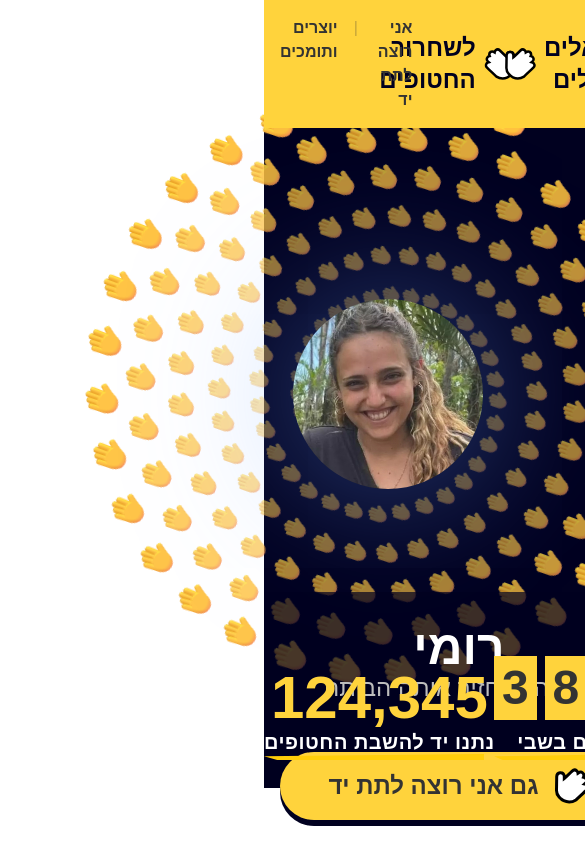
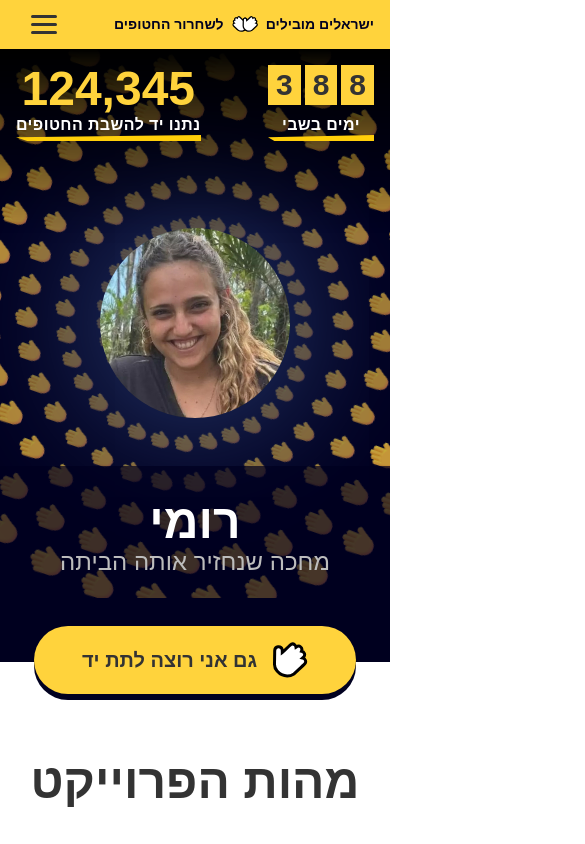
Before and after one commit to yakir-reznik/lend-a-hand, a Nuxt app: page / in a window 390 px wide. Shown: the top 844 px of the page, 585 px wide, since content can reach past the window. Built offline with nearby package versions, Linux system fonts and the light colour scheme.

Commit message:
mobile ui

```diff
--- /dev/null
+++ b/components/BurgerBtn.vue
@@ -0,0 +1,45 @@
+<template>
+	<button @click="emit('toggle')" class="w-14 desktop:hidden" :class="{ 'is-open': props.isOpen }">
+		<span class="top bg-dark-800 block h-[0.15rem] w-full rounded"></span>
+		<span class="mid bg-dark-800 block h-[0.15rem] w-full rounded"></span>
+		<span class="bot bg-dark-800 block h-[0.15rem] w-full rounded"></span>
+	</button>
+</template>
+
+<script setup>
+	const props = defineProps({
+		isOpen: {
+			type: Boolean,
+			required: false,
+			default: false,
+		},
+	})
+	const emit = defineEmits(['toggle'])
+</script>
+
+<style lang="sass" scoped>
+
+	button
+		padding: 0.95rem
+		transition: transform 300ms ease-out
+
+		&.is-open
+			transform: translateX(0.25rem)
+
+			.top
+				transform: rotate(225deg) translate(-7px, -1px) scaleX(0.35)
+
+			.mid
+				transform: scaleX(0.6)
+			.bot
+				transform: rotate(-225deg) translate(-7px, 1px) scaleX(0.35)
+				transition-delay: 80ms
+
+	span
+		transform-origin: center center
+		transition: transform 350ms ease-out, opacity 300ms
+
+	.mid
+		margin: 0.35rem 0
+		transition-delay: 150ms
+</style>
--- a/components/HandBtn.vue
+++ b/components/HandBtn.vue
@@ -1,6 +1,6 @@
 <template>
 	<button
-		class="hand-btn shadow-dark-900 inline-flex items-center gap-4 rounded-full bg-primary px-12 py-4 text-2xl font-bold transition hover:bg-primary-400 active:scale-[0.975]"
+		class="hand-btn shadow-dark-900 inline-flex items-center gap-4 rounded-full bg-primary px-12 py-4 text-xl font-bold transition hover:bg-primary-400 active:scale-[0.975] desktop:text-2xl"
 		@click="handleClick"
 	>
 		<img src="/img/one-hand.svg" alt="One hand" />
--- a/components/Nav.vue
+++ b/components/Nav.vue
@@ -1,17 +1,19 @@
 <template>
 	<nav class="fixed left-0 top-0 z-10 w-full bg-primary">
 		<div class="wrapper">
-			<div class="flex items-center justify-between py-4">
+			<div class="flex items-center justify-between desktop:py-4">
 				<h1
-					class="text-dark-900 flex items-center gap-2 text-2xl font-extrabold"
+					class="text-dark-900 flex items-center gap-2 whitespace-nowrap text-sm font-extrabold desktop:text-2xl"
 					title="ישראלים מובילים לשחרור החטופים"
 				>
 					<span>ישראלים מובילים</span>
-					<img src="/img/open-hands.svg" class="h-8" alt="Open hands" />
+					<img src="/img/open-hands.svg" class="h-4 desktop:h-6" alt="Open hands" />
 					<span>לשחרור החטופים</span>
 				</h1>
 
-				<ul class="flex gap-4">
+				<BurgerBtn @toggle="handleToggle" :is-open />
+
+				<ul class="hidden gap-4 desktop:flex">
 					<li>
 						<a class="font-semibold hover:underline" href="#0">אני רוצה לתת יד</a>
 					</li>
@@ -27,10 +29,16 @@
 	</nav>
 </template>
 
-<script setup lang="ts"></script>
+<script setup lang="ts">
+	const isOpen = ref(false)
+
+	const handleToggle = () => {
+		isOpen.value = !isOpen.value
+	}
+</script>
 
 <style lang="css">
 	body {
-		padding-top: 64px;
+		@apply pt-[49px] desktop:pt-16;
 	}
 </style>
--- a/components/Spiral.vue
+++ b/components/Spiral.vue
@@ -1,5 +1,5 @@
 <template>
-	<div class="relative mx-auto size-[500px]">
+	<div class="relative mx-auto h-[65svh] w-full overflow-hidden desktop:h-[600px]">
 		<div id="spiralContainer" class="h-full">
 			<div class="item grid place-items-center" v-for="i in 240">
 				<img src="/img/yellow-hand.svg" alt="hand icon" class="w-full" />
--- a/components/section/Goals.vue
+++ b/components/section/Goals.vue
@@ -16,6 +16,7 @@
 					רק יחד, נצליח להחזיר אותם הביתה.
 				</p>
 			</div>
+
 			<ul class="grid grid-cols-3 justify-items-center">
 				<figure class="text-mid max-w-48">
 					<img class="mx-auto mb-4" src="/img/hand-in-heart.svg" alt="Hand in heart" />
@@ -32,10 +33,6 @@
 					<figcaption class="text-xl font-semibold">כולנו יחד נחזיר אותם הביתה</figcaption>
 				</figure>
 			</ul>
-
-			<div>
-				<h5>This is some underlined text</h5>
-			</div>
 		</div>
 	</section>
 </template>
--- a/components/section/Mahut.vue
+++ b/components/section/Mahut.vue
@@ -18,10 +18,6 @@
 					<figcaption class="text-xl font-semibold">כולנו יחד נחזיר אותם הביתה</figcaption>
 				</figure>
 			</ul>
-
-			<div>
-				<h5>This is some underlined text</h5>
-			</div>
 		</div>
 	</section>
 </template>
--- a/components/section/hero.vue
+++ b/components/section/hero.vue
@@ -1,35 +1,32 @@
 <template>
 	<div class="bg-dark-900 relative pb-16">
-		<div class="wrapper py-20">
-			<Spiral />
-		</div>
+		<Spiral />
+
 		<div class="bg-dark-900/70 absolute bottom-0 left-0 w-full py-8 text-center">
 			<div class="wrapper">
 				<h2 class="text-5xl font-bold text-white">רומי</h2>
 				<p class="text-2xl font-medium text-gray-300">מחכה שנחזיר אותה הביתה</p>
 				<HandBtn class="-mt-4 translate-y-16">גם אני רוצה לתת יד</HandBtn>
-				<div class="absolute bottom-0 left-0 text-center">
-					<p class="text-6xl font-black text-primary">124,345</p>
-					<h5 class="text-xl font-semibold tracking-wide text-white">נתנו יד להשבת החטופים</h5>
-					<img
-						class="absolute -bottom-1 left-0 h-[6px]"
-						src="/img/underline.svg"
-						alt="Yellow styled underline"
-					/>
-				</div>
-				<div class="right-0-0 absolute bottom-0 text-center">
-					<p class="dir-ltr text-dark-800 mb-2 flex gap-2 text-5xl font-black">
-						<span class="bg-primary p-2">3</span>
-						<span class="bg-primary p-2">8</span>
-						<span class="bg-primary p-2">8</span>
-					</p>
-					<h5 class="text-xl font-semibold tracking-wide text-white">ימים בשבי</h5>
-					<img
-						class="absolute -bottom-1 left-0 h-[6px]"
-						src="/img/underline.svg"
-						alt="Yellow styled underline"
-					/>
-				</div>
+			</div>
+		</div>
+
+		<div
+			class="absolute left-0 top-0 flex w-full justify-between px-4 pb-24 pt-4 desktop:bottom-0 desktop:left-1/2 desktop:top-auto desktop:w-[1200px] desktop:-translate-x-1/2 desktop:px-0 desktop:pb-12"
+		>
+			<div class="absolute inset-0 bg-gradient-to-b from-black to-transparent desktop:hidden"></div>
+			<div class="relative text-center">
+				<p class="dir-ltr text-dark-800 mb-2 flex gap-1 text-3xl font-black desktop:gap-2 desktop:text-5xl">
+					<span class="bg-primary px-2 py-[2px] desktop:p-2">3</span>
+					<span class="bg-primary px-2 py-[2px] desktop:p-2">8</span>
+					<span class="bg-primary px-2 py-[2px] desktop:p-2">8</span>
+				</p>
+				<h5 class="font-semibold tracking-wide text-white desktop:text-xl">ימים בשבי</h5>
+				<img class="absolute -bottom-1 left-0 h-[6px]" src="/img/underline.svg" alt="Yellow styled underline" />
+			</div>
+			<div class="relative text-center">
+				<p class="text-5xl font-black text-primary desktop:text-6xl">124,345</p>
+				<h5 class="font-semibold tracking-wide text-white desktop:text-xl">נתנו יד להשבת החטופים</h5>
+				<img class="absolute -bottom-1 left-0 h-[6px]" src="/img/underline.svg" alt="Yellow styled underline" />
 			</div>
 		</div>
 	</div>
--- a/package.json
+++ b/package.json
@@ -18,6 +18,7 @@
   },
   "devDependencies": {
     "@nuxtjs/tailwindcss": "^6.12.2",
-    "prettier-plugin-tailwindcss": "^0.6.8"
+    "prettier-plugin-tailwindcss": "^0.6.8",
+    "sass": "^1.80.4"
   }
 }
```
Also changed, not shown: 1 other file (tests, documents, lock files or other folders).
